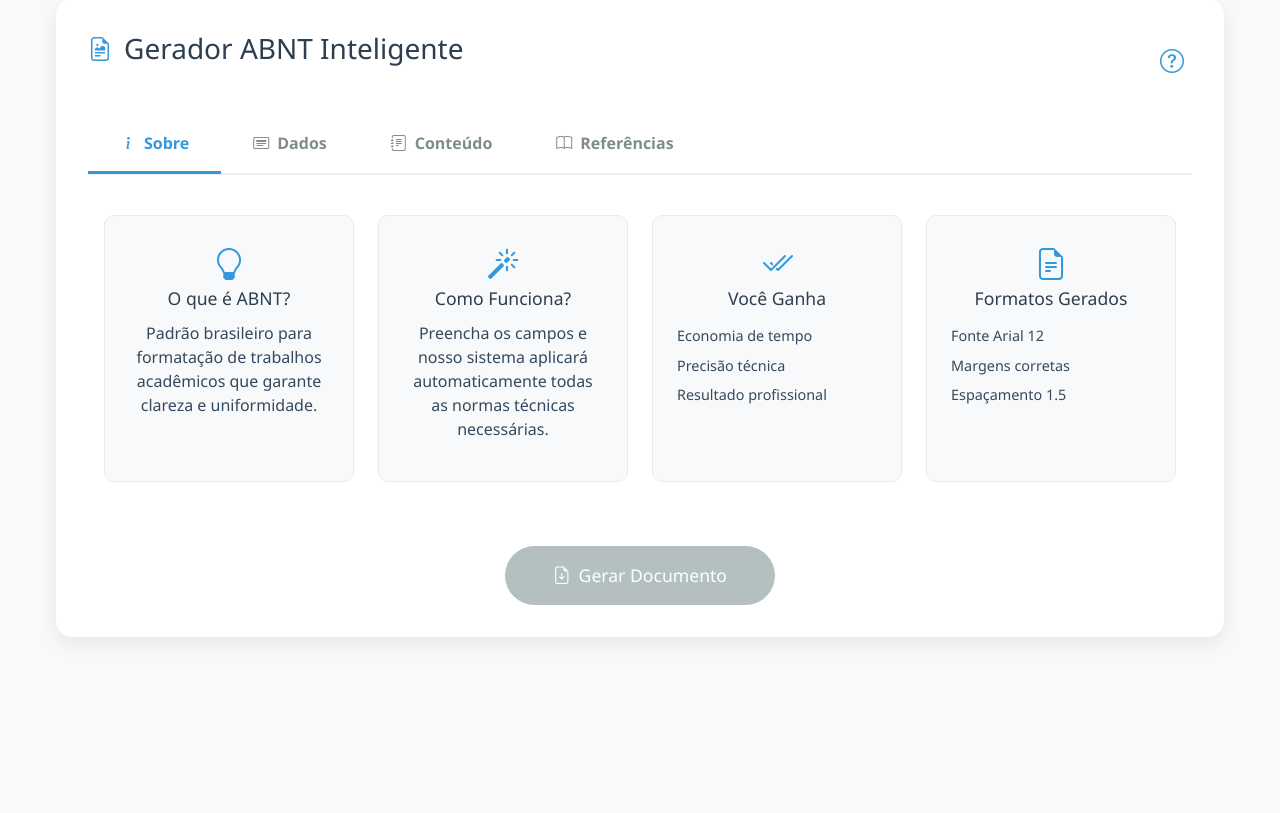
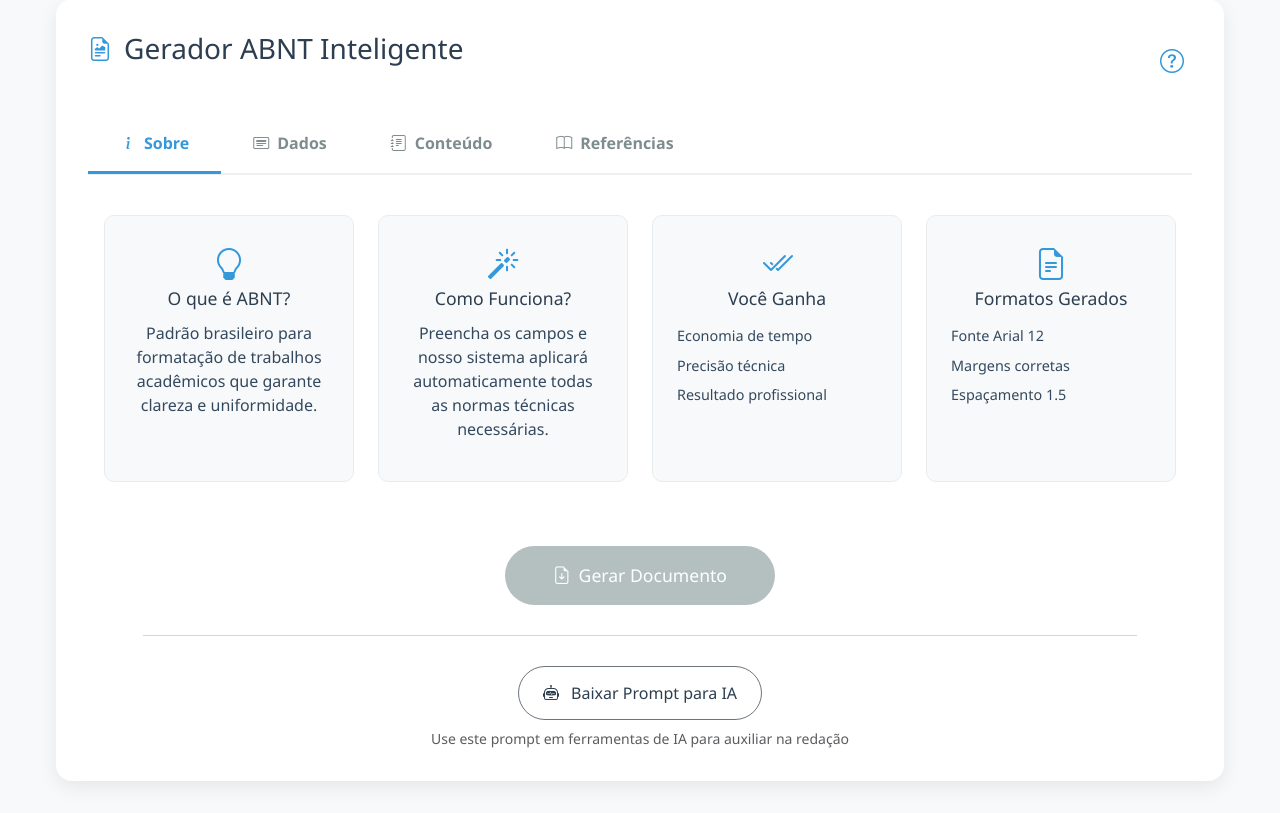
Before and after one commit to Inojoza28/ABNT, a Flask app: page / in a window 1280 px wide. Shown: the part 33-846 px from the top of the page. Before the commit the page ends 672 px from the top, so only its background shows below. Run offline with Flask 3, Linux system fonts and the light colour scheme.

Commit message:
Add files via upload

```diff
--- a/static/css/styles.css
+++ b/static/css/styles.css
@@ -162,6 +162,35 @@ input:focus, textarea:focus {
     cursor: not-allowed;
 }
 
+hr {
+    border: none;
+    height: 1px;
+    background-color: #575757;
+    margin: 30px auto;
+    width: 90%;
+    align-items: center;
+  }
+
+
+/* Botão IA */
+#downloadPromptBtn {
+    background: #6c757d00;
+    color: #2c3e50;
+    padding: 0.9rem 1.5rem;
+    border-radius: 50px;
+    transition: all 0.3s ease;
+}
+
+#downloadPromptBtn:hover {
+    background: #5a6268;
+    color: white;
+    transform: translateY(-2px);
+}
+
+#downloadPromptBtn i {
+    margin-right: 0.5rem;
+}
+
 /* Modal */
 .modal-content {
     border-radius: 15px;
--- /dev/null
+++ b/static/js/prompt.js
@@ -0,0 +1,72 @@
+// Download Prompt IA
+document.getElementById('downloadPromptBtn').addEventListener('click', () => {
+    const promptContent = `Prompt Avançado para Geração Automática de Artigo Acadêmico (Normas ABNT)
+
+Você é um assistente acadêmico especializado na produção de artigos científicos rigorosamente formatados segundo as normas da ABNT. Sua tarefa é elaborar um artigo completo, coeso e formal, utilizando exclusivamente os seguintes dois inputs:
+
+(1)Título do Projeto
+(2)Objetivo Geral
+
+Dados de Entrada:
+Título do Projeto: [INSERIR O TÍTULO DO PROJETO]
+Objetivo Geral: [INSERIR O OBJETIVO GERAL]
+
+A partir desses dados, você deve gerar um trabalho exemplar que contenha todas as seções necessárias e que apresente conteúdo acadêmico consistente, mesmo que seja necessário "inventar" alguns detalhes para garantir a integridade do artigo. O artigo deverá obedecer à estrutura e às diretrizes abaixo:
+
+1. Dados Iniciais
+Título: [INSIRA O TÍTULO DO PROJETO]
+Autor(es): Utilize um nome genérico ou “Autor(a)” caso não haja indicação específica.
+Instituição: Informe um nome fictício ou “Instituição de Ensino”.
+Curso/Disciplina: Exemplo: “Curso de Graduação em [Área]”.
+Local e Data: Exemplo: “Cidade – Mês/ano”.
+
+2. Resumo
+Conteúdo: Redija um resumo entre 150 e 250 palavras que sintetize de forma clara e concisa o objetivo do trabalho, a metodologia adotada, os principais resultados e as conclusões.
+Palavras-chave: Insira de 3 a 5 termos relevantes, separados por ponto e vírgula.
+
+3. Introdução
+Contextualização: Apresente o tema do projeto, relacionando-o ao título e ao objetivo geral fornecidos.
+Problema e Justificativa: Delimite o problema de pesquisa e explique a relevância do estudo.
+Objetivos: Delineie o objetivo geral (input) e, se possível, especifique objetivos específicos derivados dele.
+Estrutura: Descreva brevemente como o artigo está organizado.
+
+4. Desenvolvimento
+Divida esta seção em subseções conforme necessário para organizar o conteúdo de maneira lógica e coerente. Sugerimos incluir:
+Revisão de Literatura:
+Desenvolva uma fundamentação teórica sobre o tema.
+Apresente autores, teorias e conceitos relevantes, utilizando citações e referências (fictícias, se necessário) para ilustrar o embasamento teórico.
+Metodologia:
+Explique os métodos, procedimentos e técnicas adotados para atingir os objetivos do projeto.
+Indique o tipo de pesquisa (ex.: estudo de caso, pesquisa experimental, análise documental, etc.) e justifique a escolha metodológica.
+Análise e Discussão dos Resultados:
+Apresente os resultados obtidos com base na metodologia.
+Discuta-os à luz da revisão teórica, evidenciando como os dados contribuem para o alcance dos objetivos e para o esclarecimento do problema de pesquisa.
+
+5. Conclusão
+Síntese: Resuma os principais pontos abordados no artigo e destaque as conclusões extraídas do estudo.
+Relevância e Limitações: Discuta a importância dos achados, identifique eventuais limitações do trabalho e sugira direções para futuras pesquisas.
+
+6. Referências Bibliográficas
+Elabore uma lista de referências que sustentem o conteúdo do artigo.
+As referências devem estar formatadas de acordo com as normas da ABNT.
+Caso necessário, inclua referências fictícias para exemplificar o processo de citação e referenciamento, mantendo a consistência e o padrão acadêmico.
+
+Diretrizes Gerais:
+
+Linguagem: Utilize uma linguagem formal, impessoal e técnica, adequada ao meio acadêmico.
+Coerência e Coesão: Garanta que todas as seções estejam logicamente interligadas e que o conteúdo seja consistente com o título e o objetivo geral fornecidos.
+Detalhamento e Originalidade: Preencha cada seção com informações pertinentes e, quando necessário, "invente" dados de forma coerente para compor um artigo exemplar.
+Formato e Normas: Certifique-se de que a formatação e a organização do artigo estejam em conformidade com as normas ABNT, observando aspectos como organização de dados, referências e estrutura textual.
+
+`;
+
+    const blob = new Blob([promptContent], { type: 'text/plain' });
+    const url = window.URL.createObjectURL(blob);
+    const a = document.createElement('a');
+    a.href = url;
+    a.download = 'prompt_abnt.txt';
+    document.body.appendChild(a);
+    a.click();
+    window.URL.revokeObjectURL(url);
+    document.body.removeChild(a);
+});
--- a/templates/index.html
+++ b/templates/index.html
@@ -1,12 +1,21 @@
 <!DOCTYPE html>
 <html lang="pt-BR">
   <head>
-    <meta charset="UTF-8">
-    <meta name="viewport" content="width=device-width, initial-scale=1.0">
+    <meta charset="UTF-8" />
+    <meta name="viewport" content="width=device-width, initial-scale=1.0" />
     <title>Gerador ABNT Inteligente</title>
-    <link href="https://cdn.jsdelivr.net/npm/bootstrap@5.3.0/dist/css/bootstrap.min.css" rel="stylesheet">
-    <link href="https://cdn.jsdelivr.net/npm/bootstrap-icons@1.11.3/font/bootstrap-icons.min.css" rel="stylesheet">
-    <link rel="stylesheet" href="{{ url_for('static', filename='css/styles.css') }}">
+    <link
+      href="https://cdn.jsdelivr.net/npm/bootstrap@5.3.0/dist/css/bootstrap.min.css"
+      rel="stylesheet"
+    />
+    <link
+      href="https://cdn.jsdelivr.net/npm/bootstrap-icons@1.11.3/font/bootstrap-icons.min.css"
+      rel="stylesheet"
+    />
+    <link
+      rel="stylesheet"
+      href="{{ url_for('static', filename='css/styles.css') }}"
+    />
   </head>
   <body>
     <div class="main-container">
@@ -17,7 +26,11 @@
             <h1>Gerador ABNT Inteligente</h1>
           </div>
           <div class="abnt-info">
-                    <button class="info-btn" data-bs-toggle="modal" data-bs-target="#infoModal">
+            <button
+              class="info-btn"
+              data-bs-toggle="modal"
+              data-bs-target="#infoModal"
+            >
               <i class="bi bi-question-circle"></i>
             </button>
           </div>
@@ -54,13 +67,19 @@
                 <div class="info-item">
                   <i class="bi bi-lightbulb"></i>
                   <h4>O que é ABNT?</h4>
-                                <p>Padrão brasileiro para formatação de trabalhos acadêmicos que garante clareza e uniformidade.</p>
+                  <p>
+                    Padrão brasileiro para formatação de trabalhos acadêmicos
+                    que garante clareza e uniformidade.
+                  </p>
                 </div>
 
                 <div class="info-item">
                   <i class="bi bi-magic"></i>
                   <h4>Como Funciona?</h4>
-                                <p>Preencha os campos e nosso sistema aplicará automaticamente todas as normas técnicas necessárias.</p>
+                  <p>
+                    Preencha os campos e nosso sistema aplicará automaticamente
+                    todas as normas técnicas necessárias.
+                  </p>
                 </div>
 
                 <div class="info-item">
@@ -168,7 +187,6 @@
               </div>
             </div>
 
-
             <!-- Aba Conteúdo -->
             <div class="tab-pane fade" id="content">
               <div class="mb-4">
@@ -224,7 +242,6 @@
               </div>
             </div>
 
-
             <!-- Aba Referências -->
             <div class="tab-pane fade" id="references">
               <div class="alert alert-info">
@@ -252,12 +269,25 @@
             </div>
           </div>
 
-
           <div class="text-center mt-5">
             <button type="submit" id="generateBtn" class="btn" disabled>
               <i class="bi bi-file-earmark-arrow-down"></i>
               Gerar Documento
             </button>
+            <hr />
+            <div class="mt-3">
+              <button
+                type="button"
+                class="btn btn-secondary"
+                id="downloadPromptBtn"
+              >
+                <i class="bi bi-robot"></i> Baixar Prompt para IA
+              </button>
+              <small class="d-block mt-2 text-muted"
+                >Use este prompt em ferramentas de IA para auxiliar na
+                redação</small
+              >
+            </div>
           </div>
         </form>
       </div>
@@ -267,13 +297,22 @@
         <div class="modal-dialog modal-dialog-centered">
           <div class="modal-content">
             <div class="modal-header">
-                        <h5 class="modal-title"><i class="bi bi-patch-question"></i> Guia Rápido</h5>
-                        <button type="button" class="btn-close" data-bs-dismiss="modal"></button>
+              <h5 class="modal-title">
+                <i class="bi bi-patch-question"></i> Guia Rápido
+              </h5>
+              <button
+                type="button"
+                class="btn-close"
+                data-bs-dismiss="modal"
+              ></button>
             </div>
             <div class="modal-body">
               <div class="guide-step">
                 <div class="step-number">1</div>
-                            <p>Preencha todos os campos obrigatórios marcados com <span class="required">*</span></p>
+                <p>
+                  Preencha todos os campos obrigatórios marcados com
+                  <span class="required">*</span>
+                </p>
               </div>
               <div class="guide-step">
                 <div class="step-number">2</div>
@@ -281,7 +320,9 @@
               </div>
               <div class="guide-step">
                 <div class="step-number">3</div>
-                            <p>Clique em "Gerar Documento" para baixar seu arquivo formatado</p>
+                <p>
+                  Clique em "Gerar Documento" para baixar seu arquivo formatado
+                </p>
               </div>
             </div>
           </div>
@@ -307,6 +348,7 @@
     </div>
 
     <script src="https://cdn.jsdelivr.net/npm/bootstrap@5.3.0/dist/js/bootstrap.bundle.min.js"></script>
+    <script src="{{ url_for('static', filename='js/prompt.js') }}"></script>
     <script src="{{ url_for('static', filename='js/script.js') }}"></script>
   </body>
 </html>
```
Also changed, not shown: preview/01.png, preview/02.png, preview/04.png, preview/05.png. Lines whose indentation alone changed are shown as unchanged.
